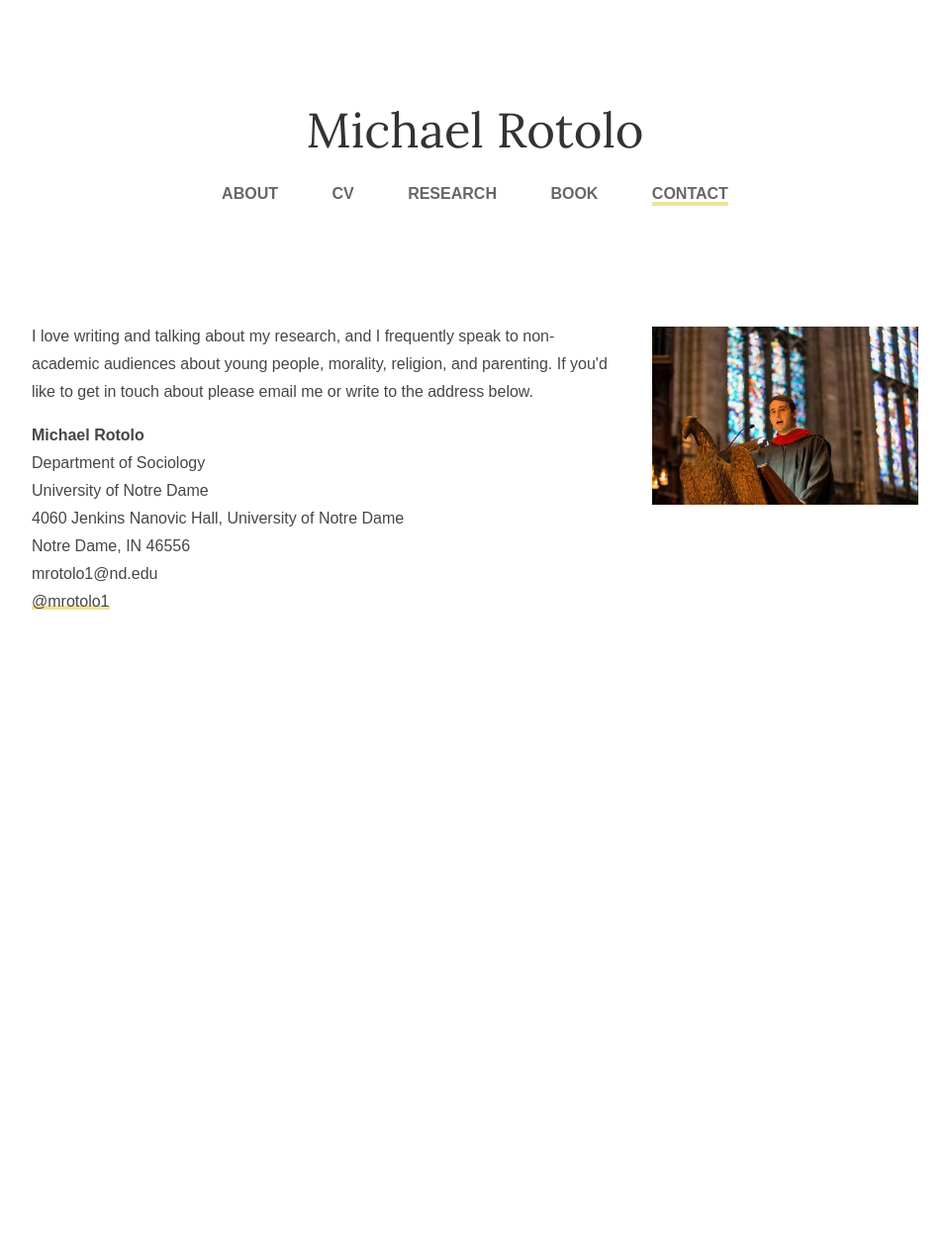
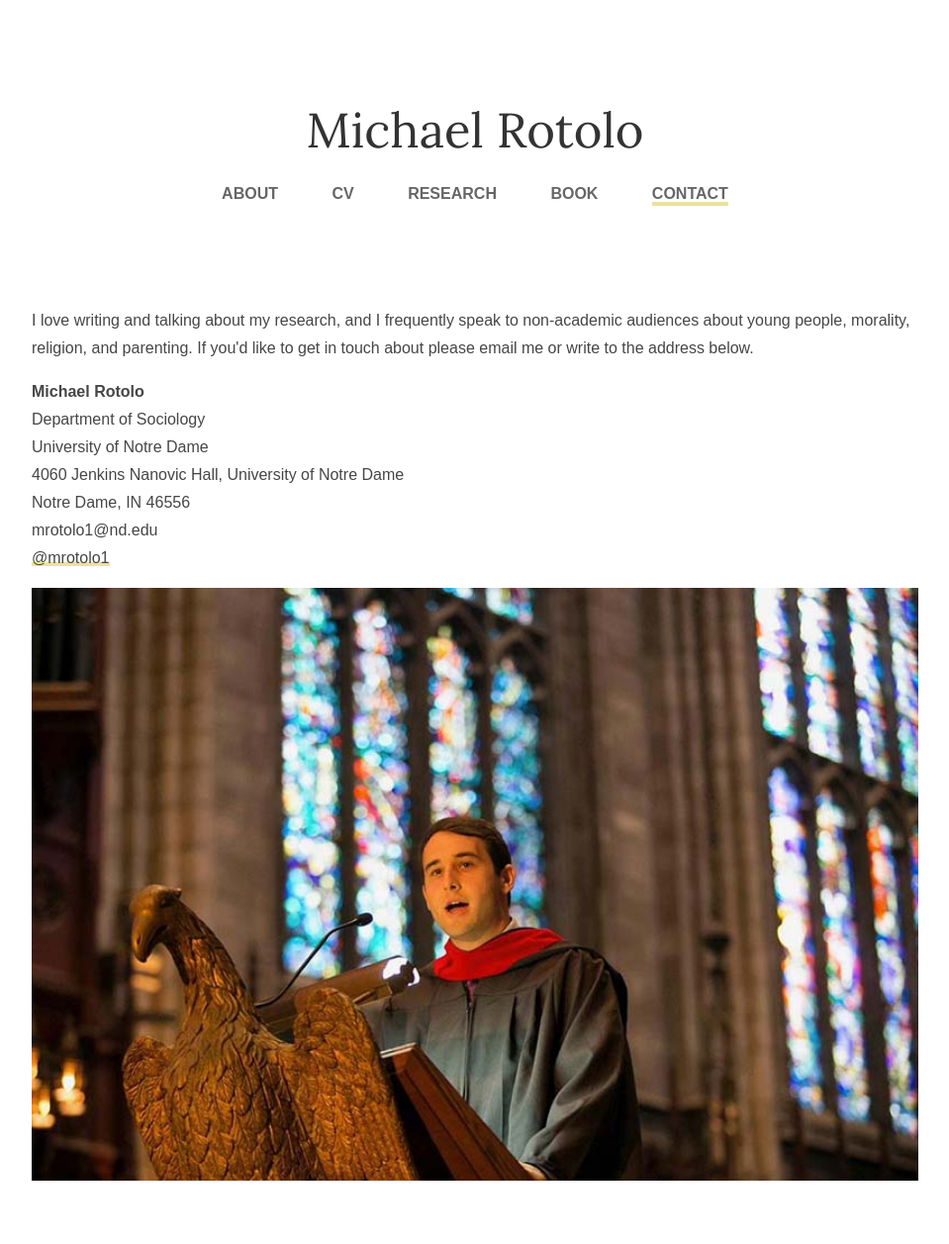
Before and after one commit to michaelrotolo/github.io, a Jekyll site: the page built from contact/index.html, in a window 1280 px wide. Shown: the whole page at 99% size, without its empty margins (160-1119 px from the left). Built offline with Jekyll 4.4.1, drawn with Linux system fonts in a browser that asks for light colours; some web fonts are replaced; before the commit the page ends 900 px from its top, so only the background shows below that.

Commit message:
Update index.html

```diff
--- a/contact/index.html
+++ b/contact/index.html
@@ -3,7 +3,7 @@ layout: default
 title: Contact | Michael Rotolo
 ---
 
-<div class="left-body">
+<div class="left-small">
 	<div class="blurb">
 		<p>I love writing and talking about my research, and I frequently speak to non-academic audiences about young people, morality, religion, and parenting. If you'd like to get in touch about please email me or write to the address below.</p>
 
@@ -17,6 +17,6 @@ title: Contact | Michael Rotolo
 	</div><!-- /.blurb -->
 </div><!--left-body-->
 
-<div class="right-bar">
+<div class="right-big">
 	<img src="../images/speaking.jpg" alt="Michael Rotolo at the podium in Princeton Chapel."/>
 </div><!--right-bar-->
```
